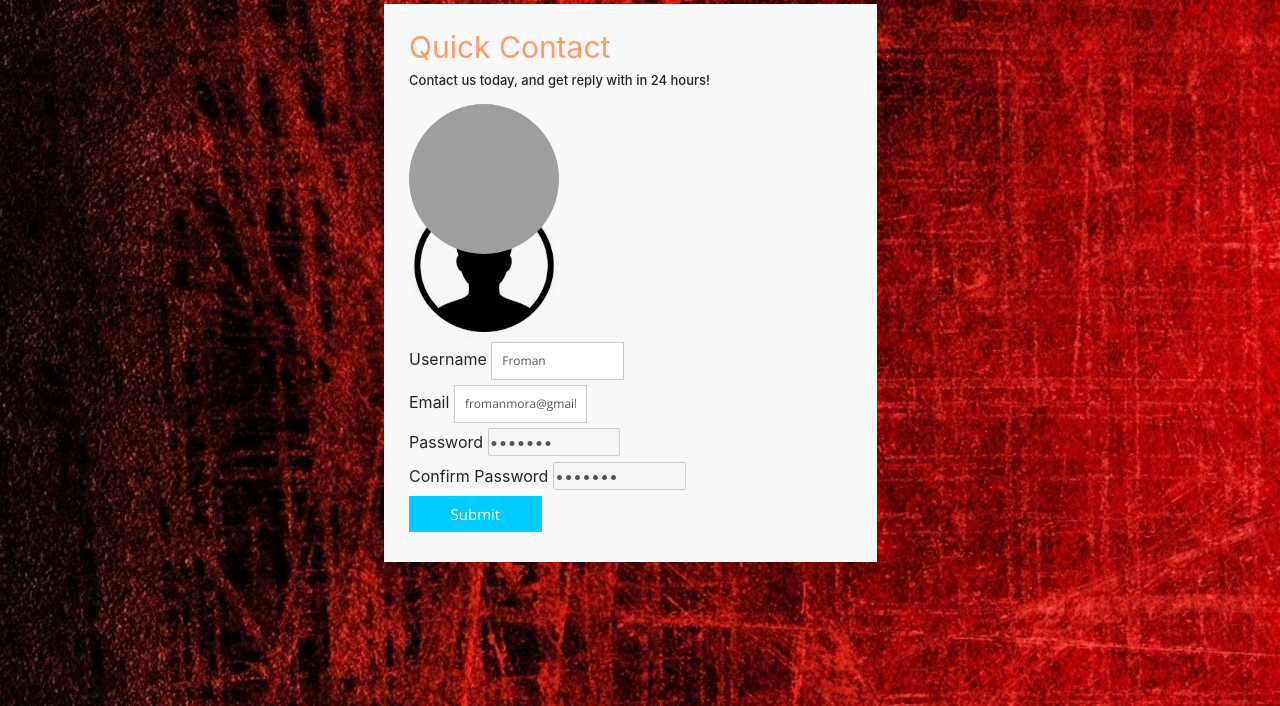
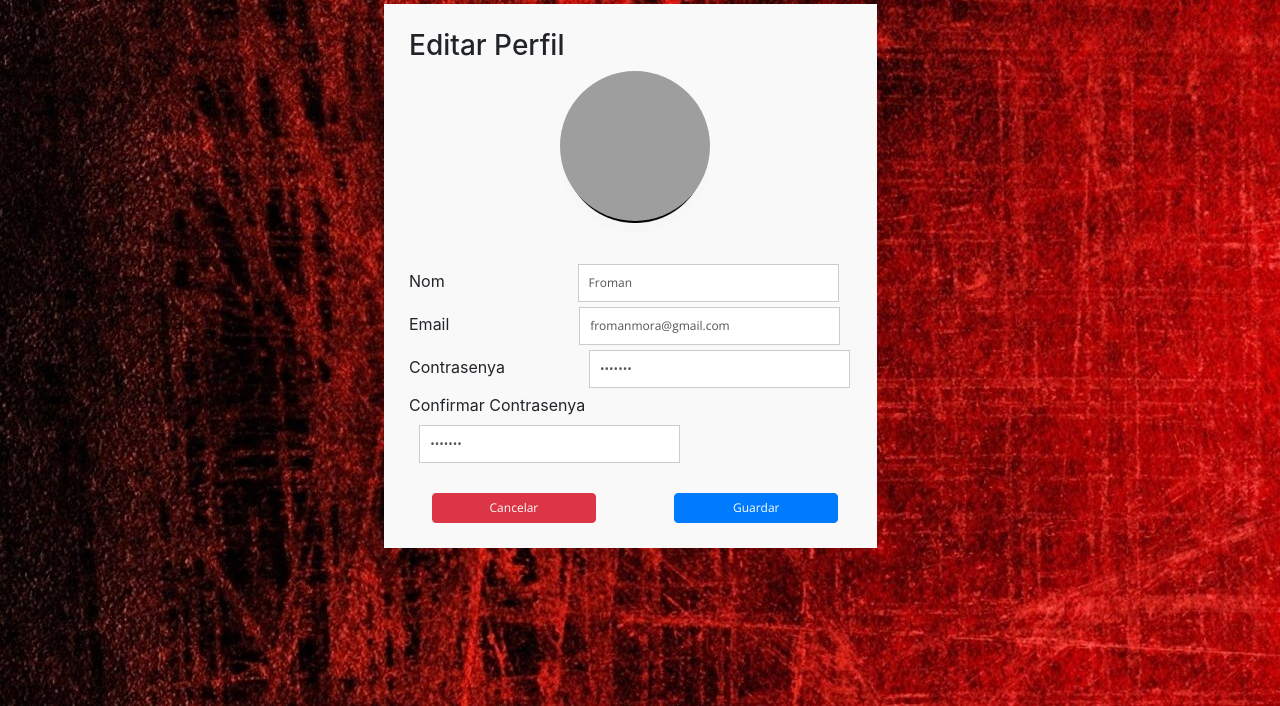
Before and after one commit to Mane9mb/5_leaf_clover, a PHP site: page /perfil.html in a window 1280 px wide. Shown: the part 94-800 px from the top of the page. Run offline with PHP 8.4, Linux system fonts and the light colour scheme; grey boxes are pictures that could not be loaded.

Commit message:
Perfil ben editat i tot ben ficat
tot estructurat, dos botons, titol...

```diff
--- a/Web/perfil.html
+++ b/Web/perfil.html
@@ -34,38 +34,39 @@
 
 </nav>
 <br><br>
-  <div style="margin-left: 30%";>
+  <div style="margin-left: 30%;";>
       <form id="contact" action="" method="post">
-        <h3>Quick Contact</h3>
-        <h4>Contact us today, and get reply with in 24 hours!</h4>
-        <a href="#" class="profile-pic">
-          <div class="profile-pic" style="background-image: url('https://s3-eu-west-1.amazonaws.com/lynks-blog/wp-content/uploads/2016/10/11153439/rsz_1shutterstock_325243652.jpg'); z-index: 2; position: relative; margin-bottom: -14%;margin-top: 0px;" >
+        <h3>Editar Perfil</h3>
+          <div class="profile-pic" style="background-image: url('https://s3-eu-west-1.amazonaws.com/lynks-blog/wp-content/uploads/2016/10/11153439/rsz_1shutterstock_325243652.jpg'); z-index: 2; position: relative; margin-bottom: -14%;margin-top: 0px; margin-left: 34%;" >
 
               <span class="glyphicon glyphicon-camera"></span>
               <span>Change Image</span>
           </div>
-          <img src="img/user.png" alt="foto" class="profile-pic">
-
+          <img src="img/user.png" alt="foto" class="profile-pic" style="position: relative; margin-top: -17%; margin-left: 34%;">
         </a>
         <fieldset>
-          <label>Username</label>
-          <input  type="text" tabindex="1" autofocus id="dadess" style="width: 30%;" value="Froman" disabled>
+          <label>Nom</label>
+          <input  type="text" tabindex="1" autofocus id="dadess" style="width: 59%; margin-left: 29%; margin-top: 7%;" value="Froman" disabled>
         </fieldset>
         <fieldset>
           <label>Email</label>
-          <input  type="email" tabindex="2" id="dadess" value="fromanmora@gmail.com" style="width: 30%;" disabled>
+          <input  type="email" tabindex="2" id="dadess" value="fromanmora@gmail.com" style="width: 59%; margin-left: 28.3%;" disabled>
         </fieldset>
         <fieldset>
-          <label>Password</label>
-          <input  type="password" tabindex="3" id="dadess" value="froman1" style="width: 30%;"disabled>
+          <label>Contrasenya</label>
+          <input  type="password" tabindex="3" id="dadess" value="froman1" style="width: 59%; margin-left: 18%;"disabled>
         </fieldset>
         <fieldset>
-          <label>Confirm Password</label>
-          <input  type="password" tabindex="3" id="dadess" value="froman1" style="width: 30%;"disabled>
+          <label>Confirmar Contrasenya</label>
+          <input  type="password" tabindex="3" id="dadess" value="froman1" style="width: 59%; margin-left: 2.3%;"disabled>
         </fieldset>
-        <fieldset>
-          <button name="submit" type="submit" id="contact-submit" style="width: 30%;" data-submit="...Sending">Submit</button>
-        </fieldset>
+
+            <button name="cancel" type="cancel" class="btn btn-danger" style="width: 37%;margin-right: 74px;margin-left: 23px;
+             margin-top: 25px;">Cancelar</button>
+
+
+            <button name="submit" type="submit" class="btn btn-primary" style="width: 37%; margin-top: 25px;" data-submit="...Guardant">Guardar</button>
+
       </form>
   </div>
 
--- a/Web/style/perfil.css
+++ b/Web/style/perfil.css
@@ -27,26 +27,13 @@ body {
   position:relative;
 }
 
-#contact input[type="text"], #contact input[type="email"], #contact input[type="tel"], #contact input[type="url"], #contact textarea, #contact button[type="submit"] { font:400 12px/16px "Open Sans", Helvetica, Arial, sans-serif; }
+#contact input[type="text"], #contact input[type="email"], #contact input[type="password"], #contact button[type="cancel"], #contact button[type="submit"] { font:400 12px/16px "Open Sans", Helvetica, Arial, sans-serif; }
 
 #contact {
   width: 55%;
   background:#F9F9F9;
   padding:25px;
   margin:50px 0;
-}
-
-#contact h3 {
-  color: #F96;
-  display: block;
-  font-size: 30px;
-  font-weight: 400;
-}
-
-#contact h4 {
-  margin:5px 0 15px;
-  display:block;
-  font-size:13px;
 }
 
 fieldset {
@@ -57,7 +44,7 @@ fieldset {
   width: 100%;
 }
 
-#contact input[type="text"], #contact input[type="email"], #contact input[type="tel"], #contact input[type="url"], #contact textarea {
+#contact input[type="text"], #contact input[type="email"], #contact input[type="password"], #contact input[type="url"], #contact textarea {
   width:100%;
   border:1px solid #CCC;
   background:#FFF;
@@ -65,29 +52,15 @@ fieldset {
   padding:10px;
 }
 
-#contact input[type="text"]:hover, #contact input[type="email"]:hover, #contact input[type="tel"]:hover, #contact input[type="url"]:hover, #contact textarea:hover {
+#contact input[type="text"]:hover, #contact input[type="email"]:hover, #contact input[type="password"]:hover, #contact input[type="url"]:hover, #contact textarea:hover {
   -webkit-transition:border-color 0.3s ease-in-out;
   -moz-transition:border-color 0.3s ease-in-out;
   transition:border-color 0.3s ease-in-out;
   border:1px solid #AAA;
 }
 
-#contact textarea {
-  height:100px;
-  max-width:100%;
-  resize:none;
-}
 
-#contact button[type="submit"] {
-  cursor:pointer;
-  width:100%;
-  border:none;
-  background:#0CF;
-  color:#FFF;
-  margin:0 0 5px;
-  padding:10px;
-  font-size:15px;
-}
+
 
 #contact button[type="submit"]:hover {
   background:#09C;
@@ -97,6 +70,15 @@ fieldset {
 }
 
 #contact button[type="submit"]:active { box-shadow:inset 0 1px 3px rgba(0, 0, 0, 0.5); }
+
+#contact button[type="cancel"]:hover {
+  background:#BE0606;
+  -webkit-transition:background 0.3s ease-in-out;
+  -moz-transition:background 0.3s ease-in-out;
+  transition:background-color 0.3s ease-in-out;
+}
+
+#contact button[type="cancel"]:active { box-shadow:inset 0 1px 3px rgba(0, 0, 0, 0.5); }
 
 #contact input:focus, #contact textarea:focus {
   outline:0;
```
